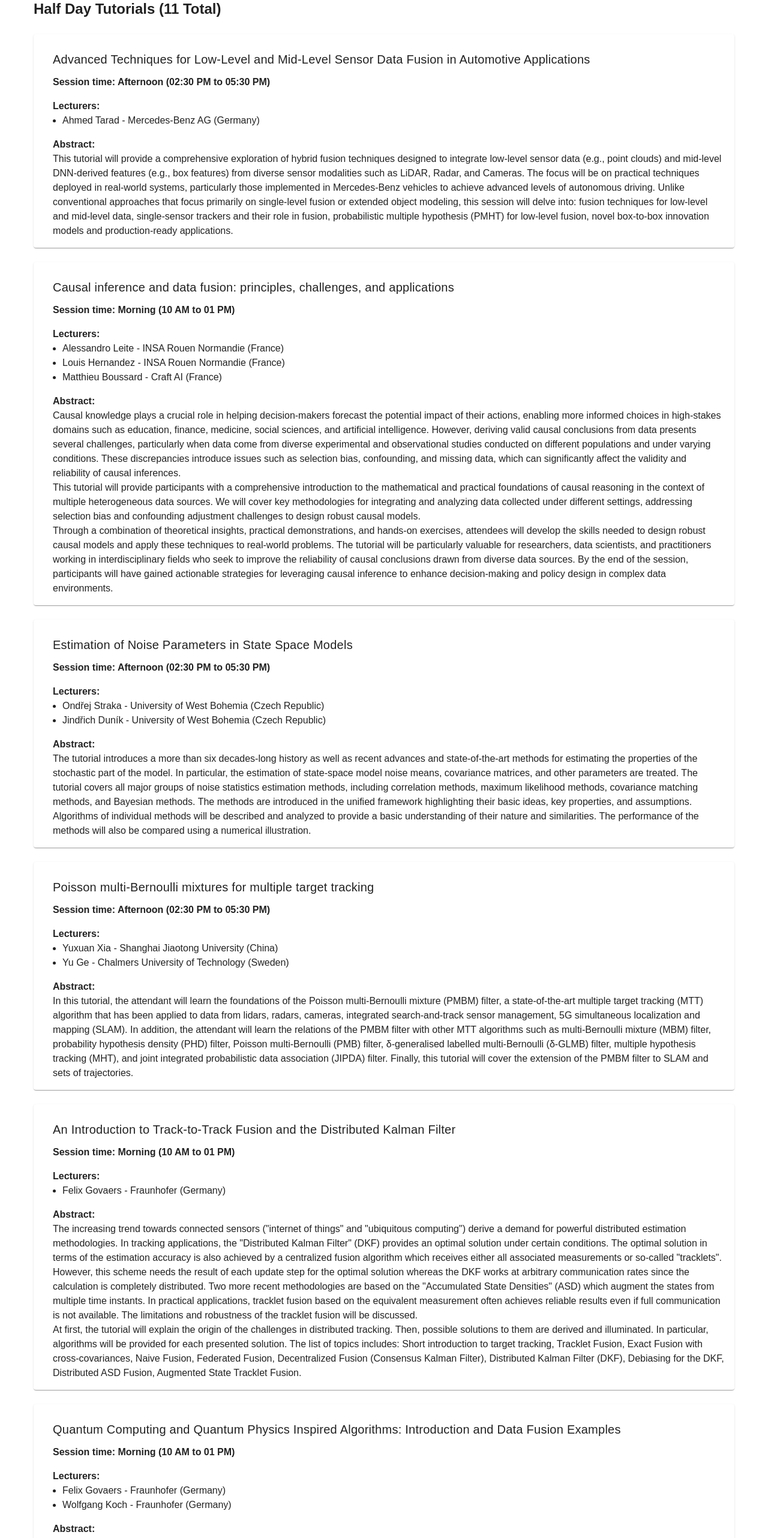
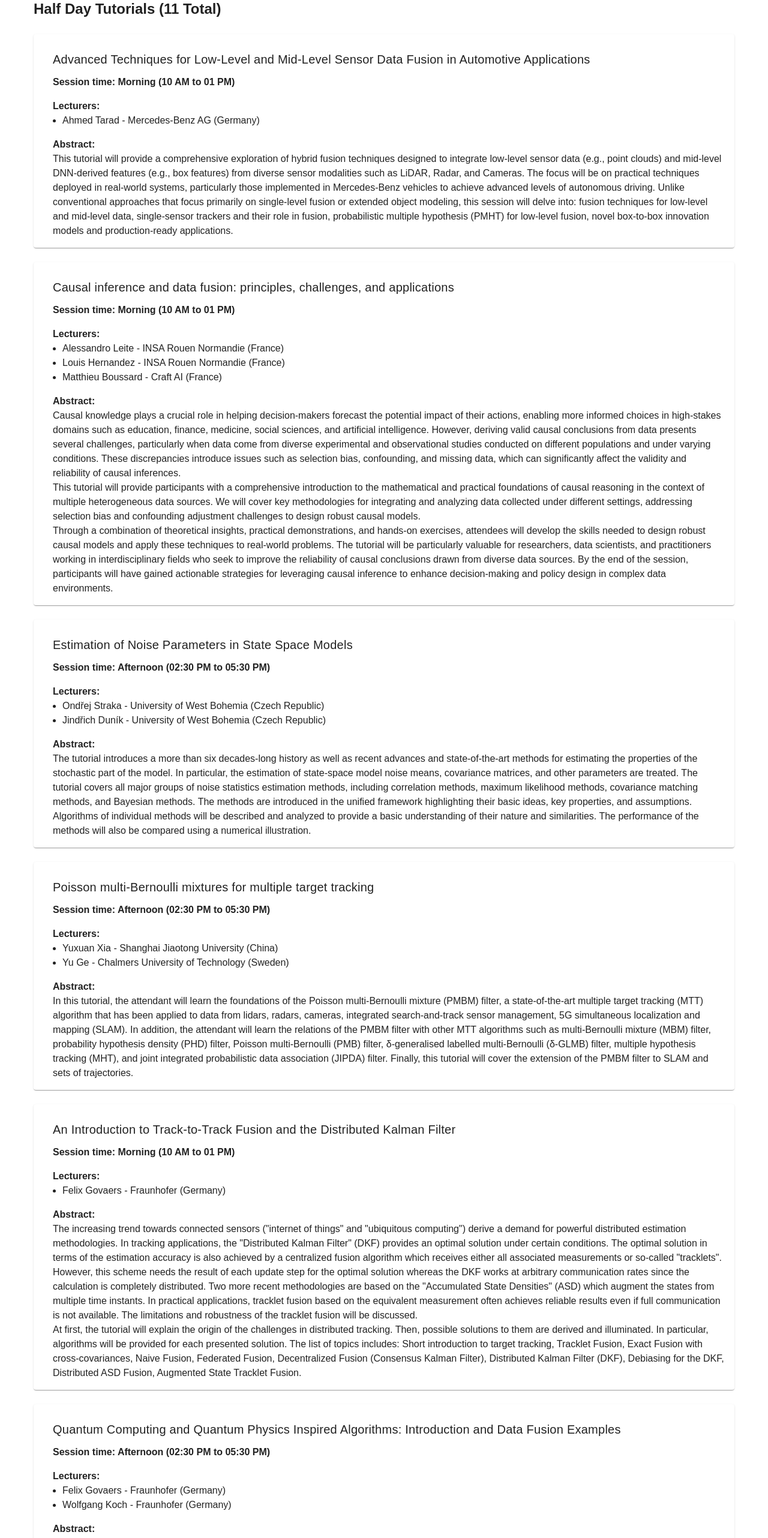
Before and after one commit to Fusion2025/web, a Nuxt app: page /tutorials in a window 1280 px wide. Shown: the part 1260-3824 px from the top of the page at 60% size. Built offline with nearby package versions, Linux system fonts and the light colour scheme.

Commit message:
Update tutorials.vue - tutorials upadted

```diff
--- a/pages/tutorials.vue
+++ b/pages/tutorials.vue
@@ -95,7 +95,7 @@ const halfDayTutorials = [
     abstract: [
       "This tutorial will provide a comprehensive exploration of hybrid fusion techniques designed to integrate low-level sensor data (e.g., point clouds) and mid-level DNN-derived features (e.g., box features) from diverse sensor modalities such as LiDAR, Radar, and Cameras. The focus will be on practical techniques deployed in real-world systems, particularly those implemented in Mercedes-Benz vehicles to achieve advanced levels of autonomous driving. Unlike conventional approaches that focus primarily on single-level fusion or extended object modeling, this session will delve into: fusion techniques for low-level and mid-level data, single-sensor trackers and their role in fusion, probabilistic multiple hypothesis (PMHT) for low-level fusion, novel box-to-box innovation models and production-ready applications.",
     ],
-    time: "Afternoon (02:30 PM to 05:30 PM)",
+    time: "Morning (10 AM to 01 PM)",
   },
   {
     title:
@@ -155,7 +155,7 @@ const halfDayTutorials = [
     abstract: [
       'Quantum algorithms for data fusion may become game changers as soon as quantum processing kernels embedded in hybrid processing architectures with classical processors will exist. While emerging quantum technologies directly apply quantum physics, quantum algorithms do not exploit quantum physical phenomena as such, but rather use the sophisticated framework of quantum physics to deal with "uncertainty". Although the link between mathematical statistics and quantum physics has long been known, the potential of physics-inspired algorithms for data fusion has just begun to be realized. While the implementation of quantum algorithms is to be considered on classical as well as on quantum computers, the latter are anticipated as well- adapted "analog computers" for unprecedentedly fast solving data fusion and resources management problems. While the development of quantum computers cannot be taken for granted, their potential is nonetheless real and has to be considered by the international information fusion community.',
     ],
-    time: "Morning (10 AM to 01 PM)",
+    time: "Afternoon (02:30 PM to 05:30 PM)",
   },
   {
     title: "Deep Learning for Multimodal Data Fusion: Theory and Practice",
```
